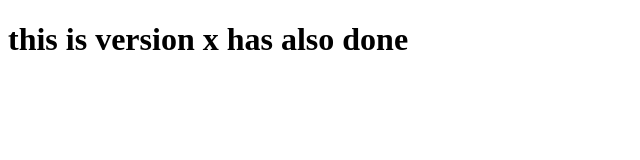
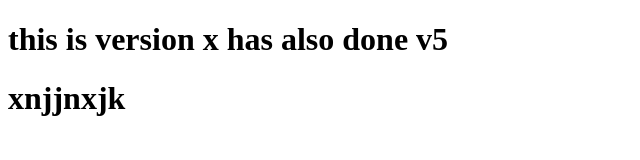
Before and after one commit to sudipgt/myrepo, a plain HTML site: page Git-repo/index.html in a window 1280 px wide. Shown: the whole page, without its empty margins (0-640 px from the left). Drawn offline with Linux system fonts and the light colour scheme.

Commit message:
version 5

```diff
--- a/Git-repo/index.html
+++ b/Git-repo/index.html
@@ -6,6 +6,7 @@
     <title>Document</title>
 </head>
 <body>
-    <h1>this is version x  has also done<h1>
+    <h1>this is version x  has also done v5<h1>
 </body>
 </html>
+xnjjnxjk
```
